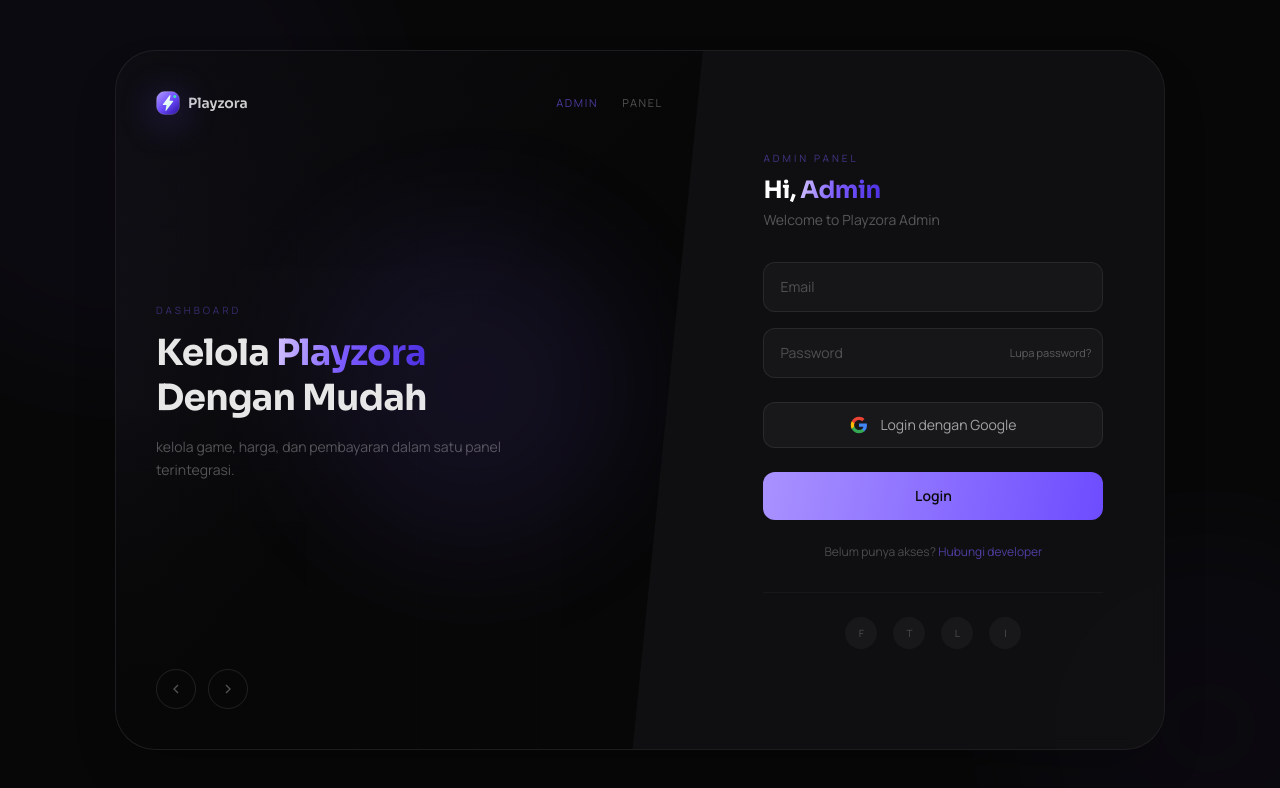
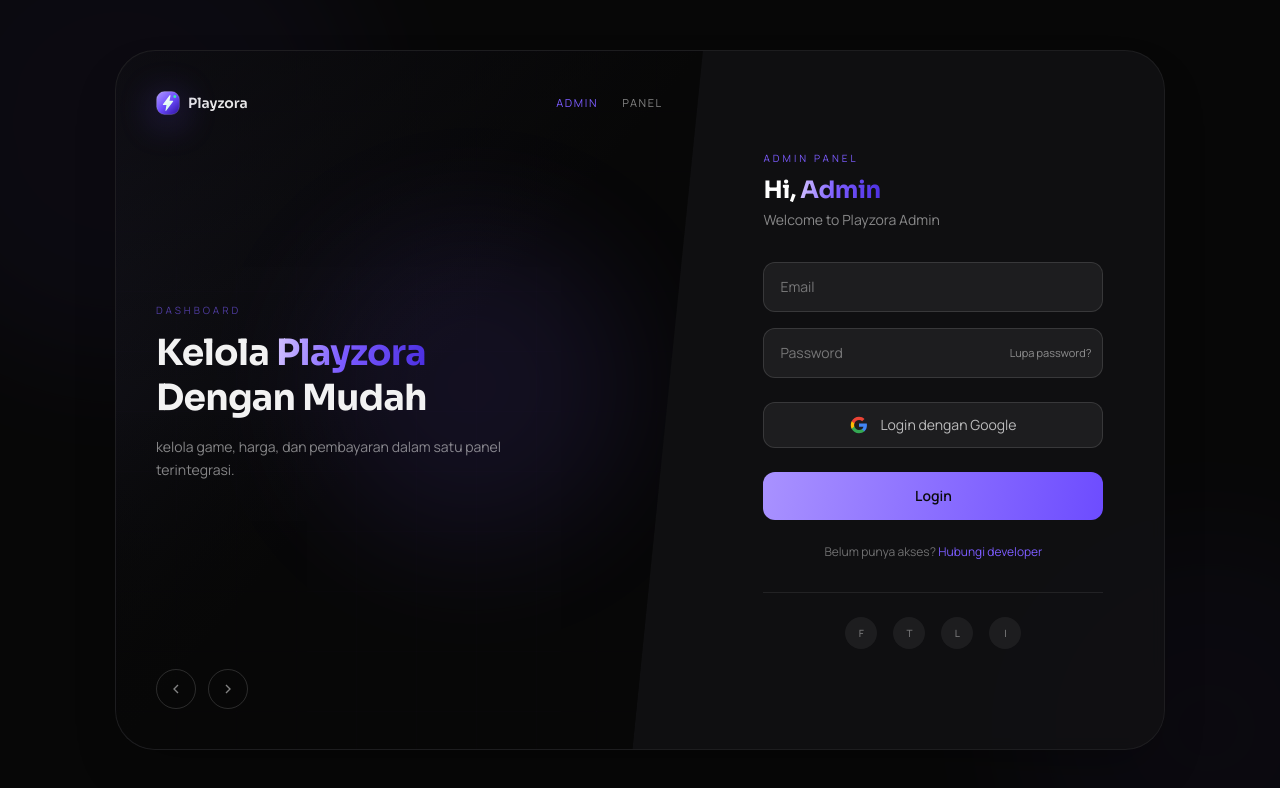
Before and after one commit to ersetdigital-sudo/playzora, a Next.js app: page /admin/login in a window 1280 px wide. Shown: the top 788 px of the page. Built offline with nearby package versions, Linux system fonts and the light colour scheme.

Commit message:
fix: improve text contrast on login page - inputs, labels, buttons all more visible

```diff
--- a/app/admin/login/page.tsx
+++ b/app/admin/login/page.tsx
@@ -139,10 +139,10 @@
               <div className="flex items-center justify-between">
                 <div className="flex items-center gap-2">
                   <LogoMark className="w-6 h-6" />
-                  <span className="font-display font-semibold text-white/80 text-sm">Playzora</span>
+                  <span className="font-display font-semibold text-white/90 text-sm">Playzora</span>
                 </div>
-                <div className="flex gap-6 text-[11px] uppercase tracking-[.15em] text-white/30">
-                  <span className="text-[#7c5cff]/60">Admin</span>
+                <div className="flex gap-6 text-[11px] uppercase tracking-[.15em] text-white/50">
+                  <span className="text-[#7c5cff]">Admin</span>
                   <span>Panel</span>
                 </div>
               </div>
@@ -150,13 +150,13 @@
               {/* Center text */}
               <div className="flex-1 flex items-center">
                 <div>
-                  <p className="text-[10px] uppercase tracking-[.3em] text-[#7c5cff]/40 mb-3">Dashboard</p>
-                  <h2 className="font-display text-4xl font-bold text-white/90 leading-tight">
+                  <p className="text-[10px] uppercase tracking-[.3em] text-[#7c5cff]/60 mb-3">Dashboard</p>
+                  <h2 className="font-display text-4xl font-bold text-white/95 leading-tight">
                     Kelola <span className="violet-text">Playzora</span>
                     <br />
                     Dengan Mudah
                   </h2>
-                  <p className="mt-4 text-sm text-white/30 leading-relaxed max-w-sm">
+                  <p className="mt-4 text-sm text-white/50 leading-relaxed max-w-sm">
                     kelola game, harga, dan pembayaran dalam satu panel terintegrasi.
                   </p>
                 </div>
@@ -164,10 +164,10 @@
 
               {/* Bottom arrows */}
               <div className="flex items-center gap-3">
-                <div className="w-10 h-10 rounded-full border border-white/10 flex items-center justify-center text-white/30 hover:text-white/60 hover:border-white/20 transition cursor-pointer">
+                <div className="w-10 h-10 rounded-full border border-white/15 flex items-center justify-center text-white/50 hover:text-white/80 hover:border-white/30 transition cursor-pointer">
                   <svg width="16" height="16" viewBox="0 0 24 24" fill="none" stroke="currentColor" strokeWidth="2"><path d="M15 18l-6-6 6-6"/></svg>
                 </div>
-                <div className="w-10 h-10 rounded-full border border-white/10 flex items-center justify-center text-white/30 hover:text-white/60 hover:border-white/20 transition cursor-pointer">
+                <div className="w-10 h-10 rounded-full border border-white/15 flex items-center justify-center text-white/50 hover:text-white/80 hover:border-white/30 transition cursor-pointer">
                   <svg width="16" height="16" viewBox="0 0 24 24" fill="none" stroke="currentColor" strokeWidth="2"><path d="M9 18l6-6-6-6"/></svg>
                 </div>
               </div>
@@ -180,11 +180,11 @@
           <div className="w-full max-w-[340px]">
             {/* Brand */}
             <div className="mb-8">
-              <p className="text-[10px] uppercase tracking-[.3em] text-[#7c5cff]/50 mb-2">Admin Panel</p>
+              <p className="text-[10px] uppercase tracking-[.3em] text-[#7c5cff] mb-2">Admin Panel</p>
               <h1 className="font-display text-2xl font-bold text-white">
                 Hi, <span className="violet-text">Admin</span>
               </h1>
-              <p className="mt-1 text-sm text-white/30">Welcome to Playzora Admin</p>
+              <p className="mt-1 text-sm text-white/50">Welcome to Playzora Admin</p>
             </div>
 
             {/* Form */}
@@ -203,7 +203,7 @@
                   onChange={(e) => setEmail(e.target.value)}
                   placeholder="Email"
                   required
-                  className="w-full bg-white/[0.03] border border-white/[0.08] rounded-xl px-4 py-3.5 text-sm text-white placeholder:text-white/25 outline-none focus:border-[#7c5cff]/40 focus:bg-white/[0.05] transition-all duration-200"
+                  className="w-full bg-white/[0.06] border border-white/[0.12] rounded-xl px-4 py-3.5 text-sm text-white placeholder:text-white/40 outline-none focus:border-[#7c5cff]/60 focus:bg-white/[0.08] transition-all duration-200"
                 />
               </div>
 
@@ -215,11 +215,11 @@
                     onChange={(e) => setPassword(e.target.value)}
                     placeholder="Password"
                     required
-                    className="w-full bg-white/[0.03] border border-white/[0.08] rounded-xl px-4 py-3.5 text-sm text-white placeholder:text-white/25 outline-none focus:border-[#7c5cff]/40 focus:bg-white/[0.05] transition-all duration-200"
+                    className="w-full bg-white/[0.06] border border-white/[0.12] rounded-xl px-4 py-3.5 text-sm text-white placeholder:text-white/40 outline-none focus:border-[#7c5cff]/60 focus:bg-white/[0.08] transition-all duration-200"
                   />
                   <button
                     type="button"
-                    className="absolute right-3 top-1/2 -translate-y-1/2 text-[11px] text-white/30 hover:text-[#7c5cff]/60 transition"
+                    className="absolute right-3 top-1/2 -translate-y-1/2 text-[11px] text-white/50 hover:text-[#7c5cff] transition"
                   >
                     Lupa password?
                   </button>
@@ -232,7 +232,7 @@
                   type="button"
                   onClick={handleGoogleLogin}
                   disabled={loading}
-                  className="w-full flex items-center justify-center gap-3 bg-white/[0.04] border border-white/[0.08] rounded-xl py-3 text-sm text-white/60 hover:bg-white/[0.08] hover:text-white/80 transition-all duration-200 disabled:opacity-50"
+                  className="w-full flex items-center justify-center gap-3 bg-white/[0.06] border border-white/[0.12] rounded-xl py-3 text-sm text-white/70 hover:bg-white/[0.10] hover:text-white/90 transition-all duration-200 disabled:opacity-50"
                 >
                   <svg width="18" height="18" viewBox="0 0 24 24">
                     <path d="M22.56 12.25c0-.78-.07-1.53-.2-2.25H12v4.26h5.92a5.06 5.06 0 01-2.2 3.32v2.77h3.57c2.08-1.92 3.28-4.74 3.28-8.1z" fill="#4285F4"/>
@@ -268,18 +268,18 @@
               </div>
 
               {/* Signup link */}
-              <p className="text-center text-xs text-white/25 pt-2">
+              <p className="text-center text-xs text-white/40 pt-2">
                 Belum punya akses?{" "}
-                <span className="text-[#7c5cff]/60 hover:text-[#7c5cff] cursor-pointer transition">Hubungi developer</span>
+                <span className="text-[#7c5cff] hover:text-[#7c5cff]/80 cursor-pointer transition">Hubungi developer</span>
               </p>
             </form>
 
             {/* Social icons */}
-            <div className="flex items-center justify-center gap-4 mt-8 pt-6 border-t border-white/[0.04]">
+            <div className="flex items-center justify-center gap-4 mt-8 pt-6 border-t border-white/[0.08]">
               {["F", "T", "L", "I"].map((icon, i) => (
                 <div
                   key={i}
-                  className="w-8 h-8 rounded-full bg-white/[0.04] flex items-center justify-center text-white/20 hover:text-white/50 hover:bg-white/[0.08] transition cursor-pointer"
+                  className="w-8 h-8 rounded-full bg-white/[0.06] flex items-center justify-center text-white/40 hover:text-white/70 hover:bg-white/[0.10] transition cursor-pointer"
                 >
                   <span className="text-[10px] font-medium">{icon}</span>
                 </div>
```
